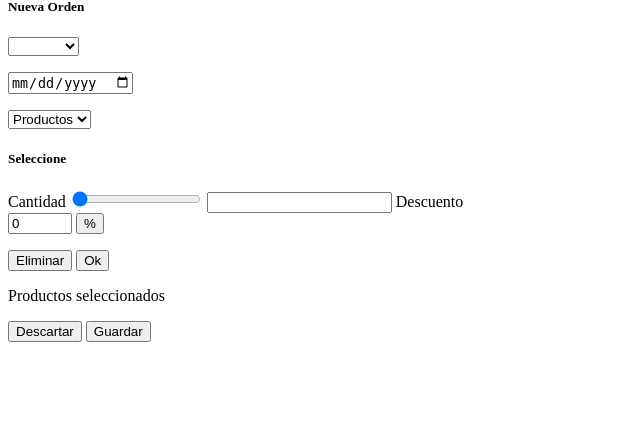
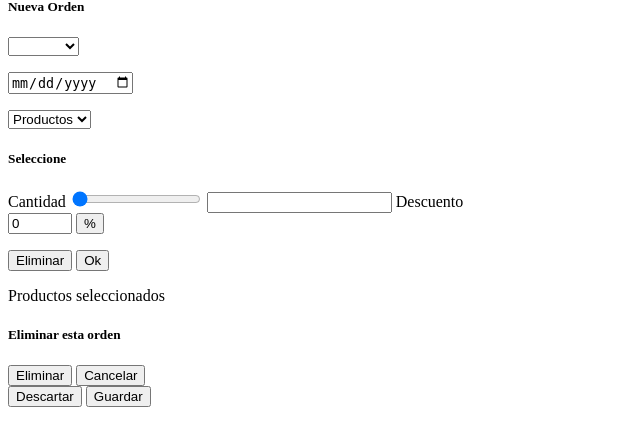
Before and after one commit to geronimotondato/stock_engine, a CodeIgniter app: the page made by application/views/nueva_orden.php in a window 1280 px wide. Shown: the part 49-495 px from the top of the page, without its empty margins (0-640 px from the left). Run offline with CodeIgniter, Linux system fonts and the light colour scheme; data that the repository does not hold is empty.

Commit message:
agrego awarness antes de elimar una orden

```diff
--- a/application/views/nueva_orden.php
+++ b/application/views/nueva_orden.php
@@ -93,6 +93,26 @@
 
     <p></p>
 
+
+
+    <div id="eliminar_orden_dialog" class="modal modal-sm">
+      <a class="modal-overlay cerrar_eliminar_orden_dialog" aria-label="Close"></a>
+
+      <div class="modal-container m-2">
+
+        <p></p>
+        <div class="m-2">
+          <h5>Eliminar esta orden</h5>
+          <p></p>
+          <p></p>
+          <button class="btn" type="input" name="submit_btn" value="Eliminar" >Eliminar</button>
+          <button class="btn btn-primary cerrar_eliminar_orden_dialog" type="button" >Cancelar</button>
+        </div>
+
+      </div>
+    </div>
+
+
     <?PHP //Si id_orden es distinto de 0 significa que se va a actualizar una orden ya existe
           //por lo cual se crean los botones [descartar][actualizar][eliminar]
           //en el caso que sea 0 se crean los botones [descartar][guardar] ?>
@@ -109,7 +129,7 @@
     <div class="btn-group btn-group-block">
       <button id="btn_descartar" class="btn" type="button" onclick="location.href = <?= base_url(); ?>" >Descartar</button>
       <button id="btn_actualizar" class="btn btn-primary" type="input"  name="submit_btn" value="Actualizar">Actualizar</button>
-      <button id="btn_eliminar" class="btn" type="input" name="submit_btn" value="Eliminar" >Eliminar</button>
+      <button id="btn_eliminar" class="btn" type="button">Eliminar</button>
     </div>
     <?PHP endif; ?>
   </form>
--- a/resources/js/nueva_orden.js
+++ b/resources/js/nueva_orden.js
@@ -94,6 +94,21 @@ addLoadEvent(function() {
 
     imprimir_lista_items();
 
+
+    document.getElementById("btn_eliminar").addEventListener("click", function() {
+
+        document.getElementById("eliminar_orden_dialog").classList.add("active");
+
+    });
+
+    document.querySelectorAll(".cerrar_eliminar_orden_dialog").forEach( function(element){
+
+        element.addEventListener("click", function() {
+
+            document.getElementById("eliminar_orden_dialog").classList.remove("active");
+
+        });
+    });
 });
 
 
```
